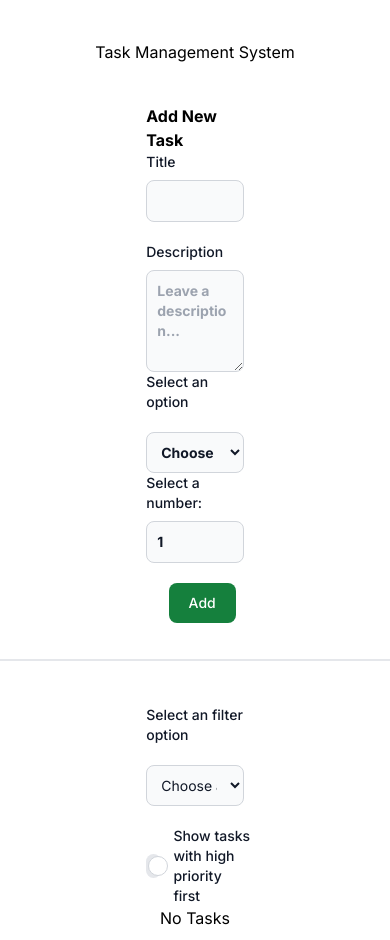
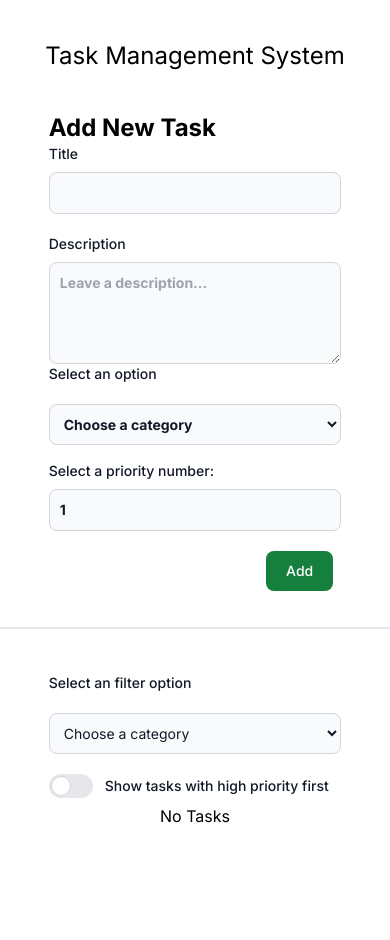
Before and after one commit to Wetterbro/Task-management-system, a Next.js app in the folder taskmanagementsystem/: page / in a window 390 px wide. Built offline with nearby package versions, Linux system fonts and the light colour scheme.

Commit message:
Co-authored-by: cajo23 <cajo23@users.noreply.github.com> Co-authored-by: Johannes Johansson <mouwser@users.noreply.github.com>

```diff
--- a/taskmanagementsystem/src/app/components/categorySelector.js
+++ /dev/null
@@ -1,17 +0,0 @@
-import React from 'react';
-
-const CategorySelector = ({categories, selectedCategory, selectCategory}) => {
-    return(
-        <select value={selectedCategory} onChange={(e) => selectCategory(e.target.value)}>
-            <option value="">All</option>
-            {categories.map((category) => (
-                <option key={category} value={category}>
-                    {category}
-                </option>
-
-            ))}
-        </select>
-    );
-};
-
-export default categorySelector;
--- a/taskmanagementsystem/src/app/components/db.js
+++ b/taskmanagementsystem/src/app/components/db.js
@@ -1,5 +1,6 @@
 import { openDB } from 'idb';
 
+// indexedDB database creation
 async function createDatabase() {
   const db = await openDB('TaskDatabase', 1, {
     upgrade(db) {
--- a/taskmanagementsystem/src/app/components/taskForm.js
+++ b/taskmanagementsystem/src/app/components/taskForm.js
@@ -3,9 +3,9 @@ import { doDBOperations } from './taskOperations';
 
 
 const TaskForm = ({ onFormSubmit }) => {
-    const [taskName, setTaskName] = useState('')
+
     const [number, setNumber] = useState(1);
-
+    // clamp the number between 1 and 5
     const handleNumberChange = (event) => {
         let value = event.target.value;
         if (value < 1) {
@@ -16,7 +16,7 @@ const TaskForm = ({ onFormSubmit }) => {
         setNumber(value);
     };
 
-
+    // Function to handle the form submission and add a new task
     const handleSubmit = (event) => {
         event.preventDefault();
         const titleInput = document.getElementById('title-input');
@@ -50,8 +50,8 @@ const TaskForm = ({ onFormSubmit }) => {
     };
 
     return (
-        <div className="w-1/4">
-            <h1>Add New Task</h1>
+        <div className="w-3/4 :w-1/4">
+            <h1 className='text-2xl'>Add New Task</h1>
             <form className='' onSubmit={handleSubmit}>
                 <div className="mb-5">
                     <label className="block mb-2 text-sm font-medium text-gray-900 ">Title</label>
@@ -62,7 +62,7 @@ const TaskForm = ({ onFormSubmit }) => {
                 <textarea id="message" rows="4" className="block p-2.5 w-full text-sm text-gray-900 bg-gray-50 rounded-lg border border-gray-300 focus:ring-blue-500 focus:border-blue-500" placeholder="Leave a description..."></textarea>
 
                 <label className="block mb-5 text-sm font-medium text-gray-900 ">Select an option</label>
-                <select id="category" defaultValue="Choose a category" className="bg-gray-50 border border-gray-300 text-gray-900 text-sm rounded-lg focus:ring-blue-500 focus:border-blue-500 block w-full p-2.5 ">
+                <select id="category" defaultValue="Choose a category" className="bg-gray-50  border border-gray-300 text-gray-900 text-sm rounded-lg focus:ring-blue-500 focus:border-blue-500 block w-full p-2.5 ">
                     <option value="Choose a category">Choose a category</option>
                     <option value="Work">Work</option>
                     <option value="School">School</option>
@@ -70,9 +70,7 @@ const TaskForm = ({ onFormSubmit }) => {
                     <option value="Shopping">Shopping</option>
                 </select>
 
-
-
-                <label className="block mb-2 text-sm font-medium text-gray-900">Select a number:</label>
+                <label className="block mb-2 text-sm font-medium text-gray-900 mt-4">Select a priority number:</label>
                 <input type="number"
                     id="prio-input"
                     min="1" max="5"
--- a/taskmanagementsystem/src/app/components/taskList.js
+++ b/taskmanagementsystem/src/app/components/taskList.js
@@ -6,6 +6,7 @@ import cookies from 'js-cookie';
 
 export default function TaskList({ allTasks, setButtonPressed }) {
 
+    // keeps track of the category filter
     const [category, setCategory] = useState(() => {
         const saved = cookies.get('Category');
         const initialValue = saved || 'All';
@@ -13,18 +14,21 @@ export default function TaskList({ allTasks, setButtonPressed }) {
         return initialValue;
     });
 
+    // keeps track of the priority filter
     const [isChecked, setIsChecked] = useState(() => {
         const saved = cookies.get('Prio');
         const initialValue = saved === 'true' ? true : false;
         return initialValue;
     });
 
+    // Function to handle the checkbox change
     const handleCheckboxChange = (event) => {
-        cookies.set("Prio", !isChecked, { expires: 1 }) ;
+        cookies.set("Prio", !isChecked, { expires: 1 });
         setIsChecked(event.target.checked);
         setButtonPressed(true);
     };
 
+    // Function to handle the category change
     const handleCategoryChange = (event) => {
         setCategory(event.target.value);
         cookies.set("Category", event.target.value, { expires: 1 });
@@ -33,9 +37,9 @@ export default function TaskList({ allTasks, setButtonPressed }) {
     return (
         <>
             <hr className=" border-t-2 border-gray-200 my-7" />
-            <div className="mt-11 w-1/4 mx-auto">
+            <div className="mt-11 w-3/4 md:w-1/4 mx-auto">
                 <label className="block mb-5 text-sm font-medium text-gray-900">Select an filter option</label>
-                <select id="category" onChange={handleCategoryChange} defaultValue={category} value={category} className="bg-gray-50 border border-gray-300 text-gray-900 text-sm rounded-lg focus:ring-blue-500 focus:border-blue-500 block w-full p-2.5">
+                <select id="category" onChange={handleCategoryChange} value={category} className="bg-gray-50 border border-gray-300 text-gray-900 text-sm rounded-lg focus:ring-blue-500 focus:border-blue-500 block w-full p-2.5">
                     <option value="All">Choose a category</option>
                     <option value="All">All</option>
                     <option value="Work">Work</option>
@@ -53,15 +57,24 @@ export default function TaskList({ allTasks, setButtonPressed }) {
             </div>
 
 
-            <div className="flex items-center justify-center">
-                <ul className="list flex-col">
-                    {allTasks.length === 0 && 'No Tasks'}
-                    {allTasks
+            <div className="flex justify-center mb-28 px-5">
+                {Array.isArray(allTasks) ? (
+                    allTasks.length === 0 ? (
+                        'No Tasks'
+                    ) : (
+                        (() => {
+                            const filteredAndSortedTasks = allTasks
                                 .filter(task => category === 'All' || task.category === category)
-                        .sort((a, b) => isChecked ? b.priority - a.priority : a.id - b.id)
-                        .map(task => {
-                            if (task.title === undefined || task.id === undefined) {
-                                return
+                                .sort((a, b) => isChecked ? b.priority - a.priority : a.id - b.id);
+
+                            const gridLayout = filteredAndSortedTasks.length > 1 ? 'grid grid-flow-row-dense grid-cols-1 sm:grid-cols-2 md:grid-cols-4 gap-4' : '';
+                            const noTasksMessage = filteredAndSortedTasks.length === 0 ? `No Tasks with selected filter option: ${category}` : null;
+
+                            return (
+                                <div className={`flex items-center justify-center ${gridLayout}`}>
+                                    {noTasksMessage || filteredAndSortedTasks.map(task => {
+                                        if (!task || typeof task !== 'object' || !task.id || !task.title) {
+                                            return <div>Error: Invalid task object</div>;
                                         }
                                         return (
                                             <TaskItem
@@ -74,9 +87,15 @@ export default function TaskList({ allTasks, setButtonPressed }) {
                                                 category={task.category}
                                                 deleteTask={setButtonPressed}
                                             />
+                                        );
+                                    })}
+                                </div>
+                            );
+                        })()
                     )
-                        })}
-                </ul>
+                ) : (
+                    <div>Error: loaded data is not of the correct form</div>
+                )}
             </div>
         </>
     );
--- a/taskmanagementsystem/src/app/components/taskOperations.js
+++ b/taskmanagementsystem/src/app/components/taskOperations.js
@@ -1,16 +1,19 @@
 import createDatabase from './db';
 
-
+// Function to initialize the database
 async function initDB() {
   return await createDatabase();
 }
 
 
+// Function to add a task to the database, takes a task object as input
 async function updateTask(task) {
   const db = await initDB();
   await db.put('tasks', task);
 }
 
+
+// Function to add a task to the database, takes a task object as input
 async function addTask(task) {
   const db = await initDB();
 
@@ -18,15 +21,17 @@ async function addTask(task) {
     throw new Error('Task is required');
     alert('Task is required');
   }
-
   await db.add('tasks', task);
 }
 
+
+// Function to delete a task from the database, takes a task object as input
 async function deleteTask(task) {
    const db = await initDB();
   await db.delete('tasks', task.id);
 }
 
+// Function to get all tasks from the database
 export async function getTasks() {
   const db = await initDB();
   const allTasks = await db.getAll('tasks');
@@ -34,10 +39,9 @@ export async function getTasks() {
 }
 
 
-
 // Function to add or delete a task from the database
 // task if a task object with a task propertys
-// operation is a string with the value 'add' or 'delete' or 'get' or 'drop'
+// operation is a string with the value 'add' or 'delete' or 'get' or 'drop' or 'update'
 export function doDBOperations(task, operation) {
   switch (operation) {
     case 'add':
@@ -53,12 +57,3 @@ export function doDBOperations(task, operation) {
       throw new Error(`Invalid operation: ${operation}`);
   }
 }
-
-export async function getAllTasks(categories){
-    const allTasks = doDBOperations(undefined, 'get');
-
-    if (categories == "all") {
-        return allTasks;
-    }
-
-}
--- a/taskmanagementsystem/src/app/page.js
+++ b/taskmanagementsystem/src/app/page.js
@@ -9,7 +9,7 @@ export default function Home() {
   const [buttonPressed, setButtonPressed] = useState(false);
   const [tasks, setTasks] = useState([]);
 
-
+  // update the tasks when the button is pressed
   useEffect(() => {
     const fetchTasks = async () => {
       const newTasks = await getTasks();
@@ -21,7 +21,7 @@ export default function Home() {
     setButtonPressed(false);
 }, [buttonPressed]);
 
-
+// fetch the tasks when the page loads
 useEffect(() => {
   const fetchTasks = async () => {
     const newTasks = await getTasks();
@@ -36,7 +36,7 @@ fetchTasks();
   return (
     <main>
      <nav>
-      <h1 className="flex justify-center my-10">Task Management System</h1>
+      <h1 className="flex justify-center my-10 text-2xl">Task Management System</h1>
       </nav>
 
       <section className="flex justify-center font-bold">
```
Also changed, not shown: taskmanagementsystem/src/app/components/taskItem.js (+14 -9 lines), 2 other files (tests, documents, lock files or other folders). Lines whose indentation alone changed are shown as unchanged.
